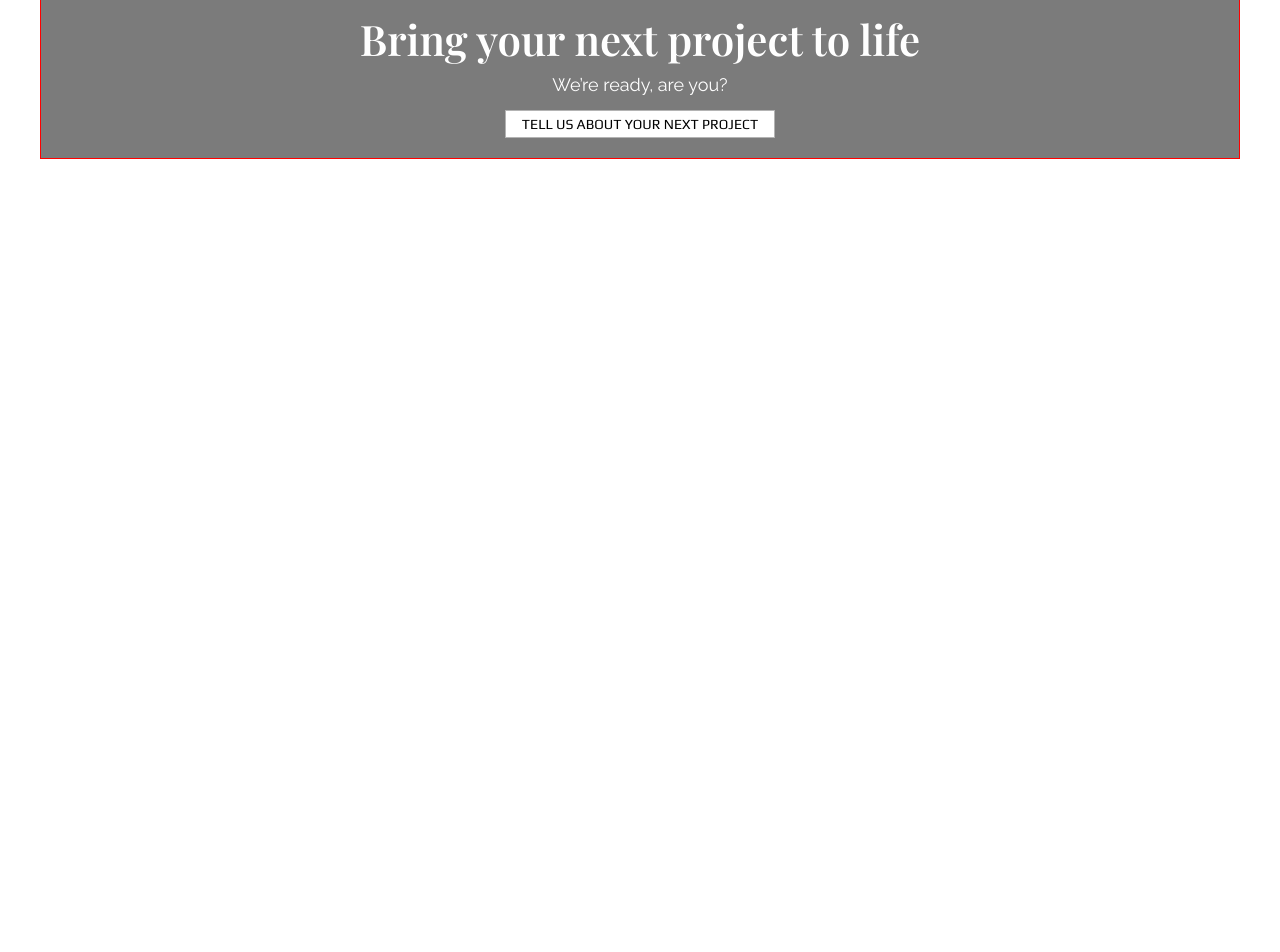
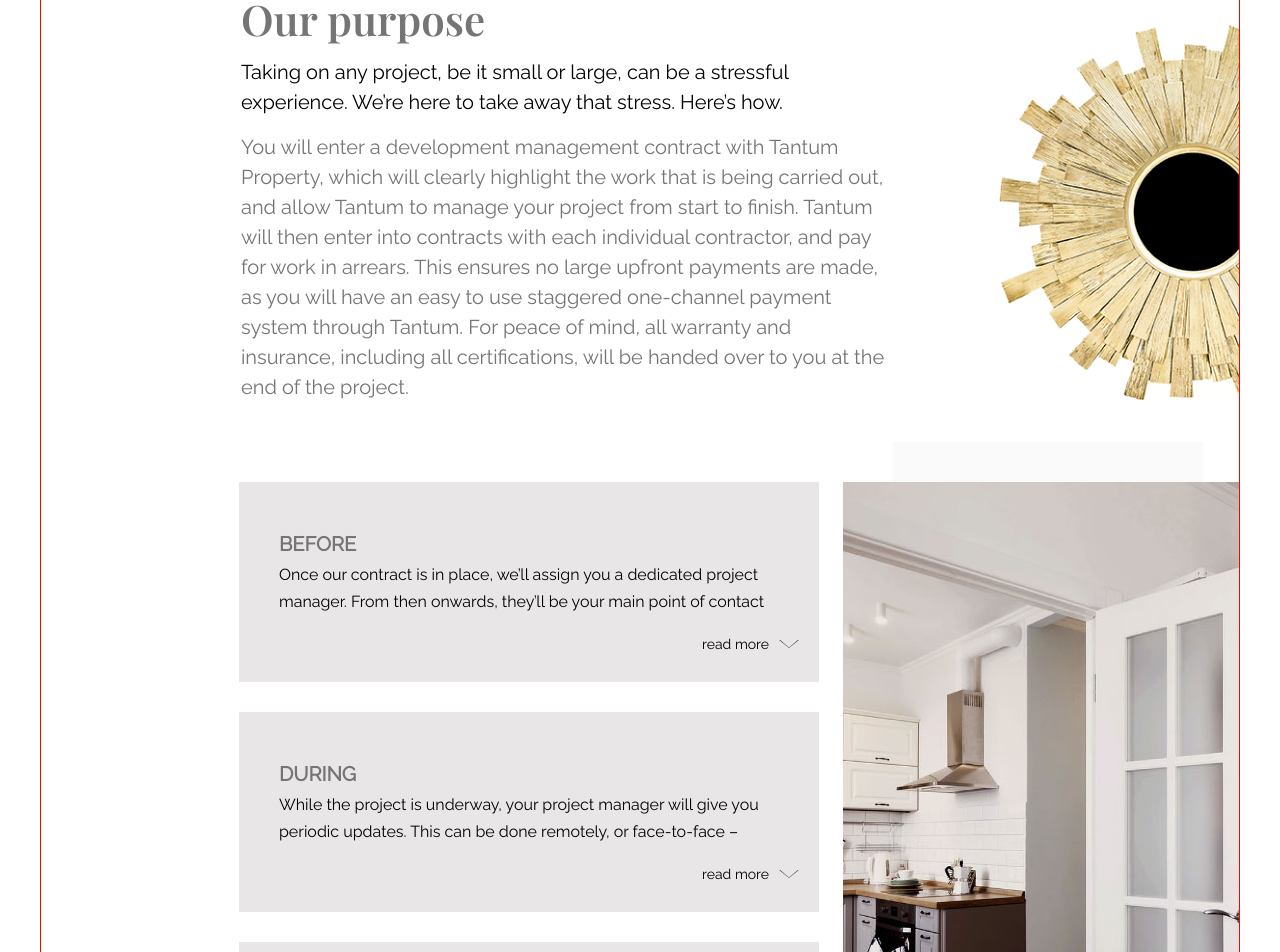
Before and after one commit to afi-arif/tantum-pm, a React app: page /what-we-do in a window 1280 px wide. Shown: the part 940-1892 px from the top of the page. Before the commit the page ends 1099 px from the top, so only its background shows below. Built offline with nearby package versions, Linux system fonts and the light colour scheme.

Commit message:
what we do page added

```diff
--- a/src/components/page-what-we-do/what-we-do.component.tsx
+++ b/src/components/page-what-we-do/what-we-do.component.tsx
@@ -1,7 +1,28 @@
-import React from "react";
+import React, { RefObject } from "react";
 import "./what-we-do.style.scss";
 
-export default class Whatwedo extends React.Component {
+interface InfoView {
+    [key: string]: boolean
+}
+
+export default class Whatwedo extends React.Component<InfoView> {
+
+    state:InfoView;
+
+    constructor(props: InfoView ){
+        super(props)
+        this.state = {
+            view1:false,
+            view2:false,
+            view3:false
+        }
+    }
+
+    toggleView = (e:React.MouseEvent, name: string):void => {
+        e.preventDefault();
+        this.setState((prev:InfoView) => ({[name]:!this.state[name]}));
+        console.log(this.state);
+    }
     render(){
         return(
             <div className="main-what-we-do">
@@ -10,14 +31,49 @@ export default class Whatwedo extends React.Component {
                         <div className="content-info">
                             <h2>Your End-to-end project management.</h2>
                             <p>Where the first stage is just as
-important as the last.</p>
+                            important as the last.</p>
                         </div>
                         <div className="content-btn">
                             <button>Out Project</button>
                         </div>
                     </div>
                 </div>
+                <div className="tantum-block our-purpose">
+                    <h2>Our purpose</h2>
+                    <p>Taking on any project, be it small or large, can be a stressful experience. We’re here to take away that stress. Here’s how.</p>
+                    <p>You will enter a development management contract with Tantum Property, which will clearly highlight the work that is being carried out, and allow Tantum to manage your project from start to finish. Tantum will then enter into contracts with each individual contractor, and pay for work in arrears. This ensures no large upfront payments are made, as you will have an easy to use staggered one-channel payment system through Tantum. For peace of mind, all warranty and insurance, including all certifications, will be handed over to you at the end of the project.</p>
+                </div>
+                <div className="tantum-block tantum-steps">
+                    <div className="features">
+                        <div className="feature">
+                            <h5>BEFORE</h5>
+                            <div className={`info ${this.state.view1 ? 'active' : ''}`}>
+                                <p>Once our contract is in place, we’ll assign you a dedicated project manager. From then onwards, they’ll be your main point of contact throughout the project – overseeing the entire process from start to finish.  We will then use a combination of our existing network and talented local specialists to get you multiple quotes from established local tradesmen, and allow you to choose which contractor to use. We will not force you to use a specific contractor. Furthermore, we will also check their previous work, so we can verify that it is up to our very high standard, and ensure you are not being exploited on the quote - these can vary in price rather dramatically!
+                                </p>
+                                <p>
+                                Once this is completed, we will be able to give you a very accurate payment schedule based on schedules of work and material deliveries.
+                                </p>
+                            </div>
+                            <a href="#" onClick={(e) => this.toggleView(e, 'view1')}>read more</a>
+                        </div>
+                        <div className="feature">
+                            <h5>During</h5>
+                            <div className={`info ${this.state.view2 ? 'active' : ''}`}>
+                                <p>While the project is underway, your project manager will give you periodic updates. This can be done remotely, or face-to-face – whichever you prefer. You’ll also be able to track the progress of your project through our online portal – meaning you can get updates wherever you are. We will guarantee that the work is going ahead as per the plans, be compliant with all local building regulations, and keep the building inspector informed of all completed stages. With us overseeing the work, and the stringent contracts that we will have in place, we will ensure the builders adhere to the budget, which means you will not have budgets spiralling out of control!</p>
+                            </div>
+                            <a href="#" onClick={(e) => this.toggleView(e, 'view2')}>read more</a>
+                        </div>
+                        <div className="feature">
+                            <h5>After</h5>
+                            <div className={`info  ${this.state.view3 ? 'active' : ''}`}>
+                                <p>We will sign off the project, and then to keep control of the main contractors, we will allow you to withhold the final 5% payment for three months for any snagging works.You will be provided with a completion file, which will contain the following documentation where applicable:</p>
+                            </div>
+                            <a href="#" onClick={(e) => this.toggleView(e, 'view3')}>read more</a>
+                        </div>
+                    </div>
+                </div>
             </div>
+
         )
     }
 }
--- a/src/components/page-what-we-do/what-we-do.style.scss
+++ b/src/components/page-what-we-do/what-we-do.style.scss
@@ -7,6 +7,7 @@
     }
     p{
         line-height: 1.5;
+        font-size: 1.1rem;
     }
 }
 
@@ -35,6 +36,70 @@
             background: #e8e6e6;
             padding: 2.6rem 0;
             text-align: center;
+        }
+    }
+}
+
+.tantum-block.our-purpose{
+    margin-left: 3.5rem;
+    background: url("./../../images/small/tantum-sunflower.png") right top 3.3rem no-repeat;
+    h2{
+        margin-bottom: 1rem;
+    }
+
+    p{
+        margin-right: 35%;
+    }
+    p:first-of-type{
+        color: #000;
+        margin-bottom: 1.5rem;
+        margin-right: 45%;
+    }
+}
+
+.tantum-block.tantum-steps{
+    min-height: 50rem;
+    background-image: url("./../../images/small/tantum-house-modular-kitchen.jpg"),
+    linear-gradient(to left, #fafafa 0,  #fafafa 19rem, rgba(0,0,0,0) 0rem );
+    background-position: right 2rem, top right 3.6rem;
+    background-repeat: no-repeat;
+    display: flex;
+    justify-content: flex-end;
+
+    .features{
+        margin-right: 17rem;
+        padding-top: 2rem;
+        max-width: 35rem;
+        .feature{
+            background: #e8e6e6;
+            margin-bottom: 1rem;
+            padding: 2rem 1.5rem 1rem 3.6rem;
+
+            h5{
+                text-transform: uppercase;
+                font-size: 1.1rem;
+                margin-bottom: 0.5rem;
+            }
+
+            .info{
+                height: 5rem;
+                margin-bottom: 1.5rem;
+                overflow-y: hidden;
+                p{
+                    color: #000;
+                    line-height: 1.2;
+                }
+            }
+            .info.active{
+                height: 100%;
+                overflow-y: visible;
+            }
+            a{
+                display: block;
+                text-align: right;
+                background: url("./../../images/see-more-btn.svg") right center / 1rem no-repeat;
+                padding-right: 1.5rem;
+            }
         }
     }
 }
@@ -83,6 +148,55 @@
                 background: #e8e6e6;
                 padding: 3.5rem 0;
                 text-align: center;
+            }
+        }
+    }
+
+    .tantum-block.our-purpose{
+        margin-left: 6.2rem;
+        background: url("./../../images/medium/tantum-sunflower.png") right top 3.3rem no-repeat;
+
+        p{
+            max-width: 38.5rem;
+        }
+
+    }
+
+    .tantum-block.tantum-steps{
+        min-height: 62.3rem; /*x*/
+        background-image: url("./../../images/medium/tantum-house-modular-kitchen.jpg"), /*x*/
+        linear-gradient(to left, #fafafa 0,  #fafafa 31rem, rgba(0,0,0,0) 0rem ); /*x*/
+        background-position: right 4rem, top -5rem right 3.6rem; /*x*/
+        border: 2px solid blu;
+
+
+        .features{
+            margin-right: 30.5rem;
+            padding-top: 4rem;
+            max-width: 50rem;
+            .feature{
+                margin-bottom: 1.5rem;/*x*/
+                padding: 2.5rem 1.5rem 1rem 3rem; /*x*/
+
+                h5{
+                    font-size: 1.6rem; /*x*/
+                    margin-bottom: 0.5rem;
+                }
+
+                .info{
+                    height: 7rem; /*x*/
+                    margin-bottom: 1.5rem;
+                    overflow-y: hidden;
+                    p{
+                        line-height: 1.7;  /*x*/
+                        font-size: 1.4rem; /*x*/
+                    }
+                }
+                a{
+                    font-size: 1.2rem; /*x*/
+                    background: url("./../../images/see-more-btn.svg") right center / 1rem no-repeat;
+                    padding-right: 2.5rem;
+                }
             }
         }
     }
@@ -139,5 +253,50 @@
         }
     }
 
+    .tantum-block.our-purpose{
+        margin-left: 20rem;
+        background: url("./../../images/large/tantum-sunflower.png") right top 3.3rem no-repeat;
 
+        p{
+            max-width: 66rem;
+        }
+
+    }
+
+    .tantum-block.tantum-steps{
+        min-height: 86rem; /*x*/
+        background-image: url("./../../images/large/tantum-house-modular-kitchen.jpg"), /*x*/
+        linear-gradient(to left, #fafafa 0,  #fafafa 31rem, rgba(0,0,0,0) 0rem ); /*x*/
+        background-position: right 4rem, top -5rem right 3.6rem; /*x*/
+
+        .features{
+            margin-right: 42rem;
+            padding-top: 4rem;
+            max-width: 58rem;
+            .feature{
+                margin-bottom: 3rem;/*x*/
+                padding: 5rem 2rem 3rem 4rem; /*x*/
+
+                h5{
+                    font-size: 2rem; /*x*/
+                    margin-bottom: 0.5rem;
+                }
+
+                .info{
+                    height: 6rem; /*x*/
+                    margin-bottom: 1.5rem;
+                    overflow-y: hidden;
+                    p{
+                        line-height: 1.7;  /*x*/
+                        font-size: 1.6rem; /*x*/
+                    }
+                }
+                a{
+                    font-size: 1.4rem; /*x*/
+                    background: url("./../../images/see-more-btn.svg") right center / 2rem no-repeat;
+                    padding-right: 3rem;
+                }
+            }
+        }
+    }
 }
```
